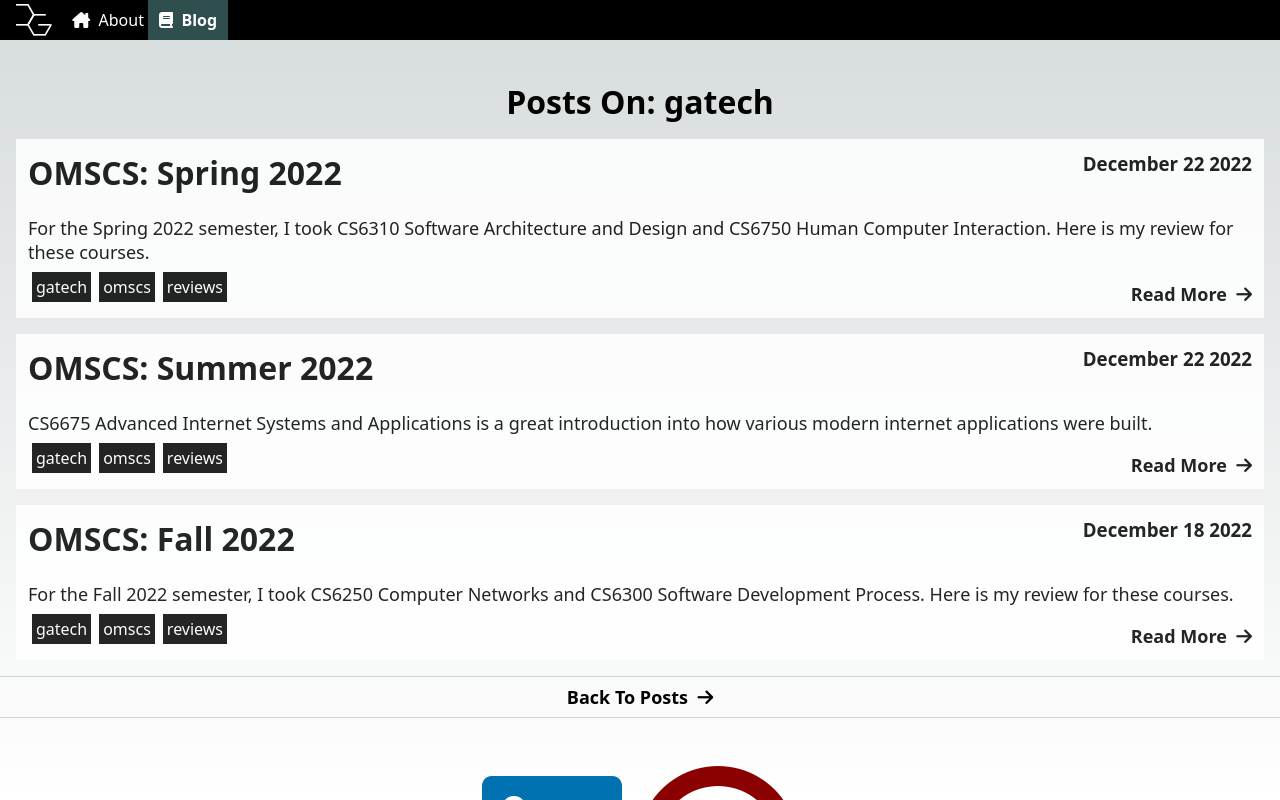
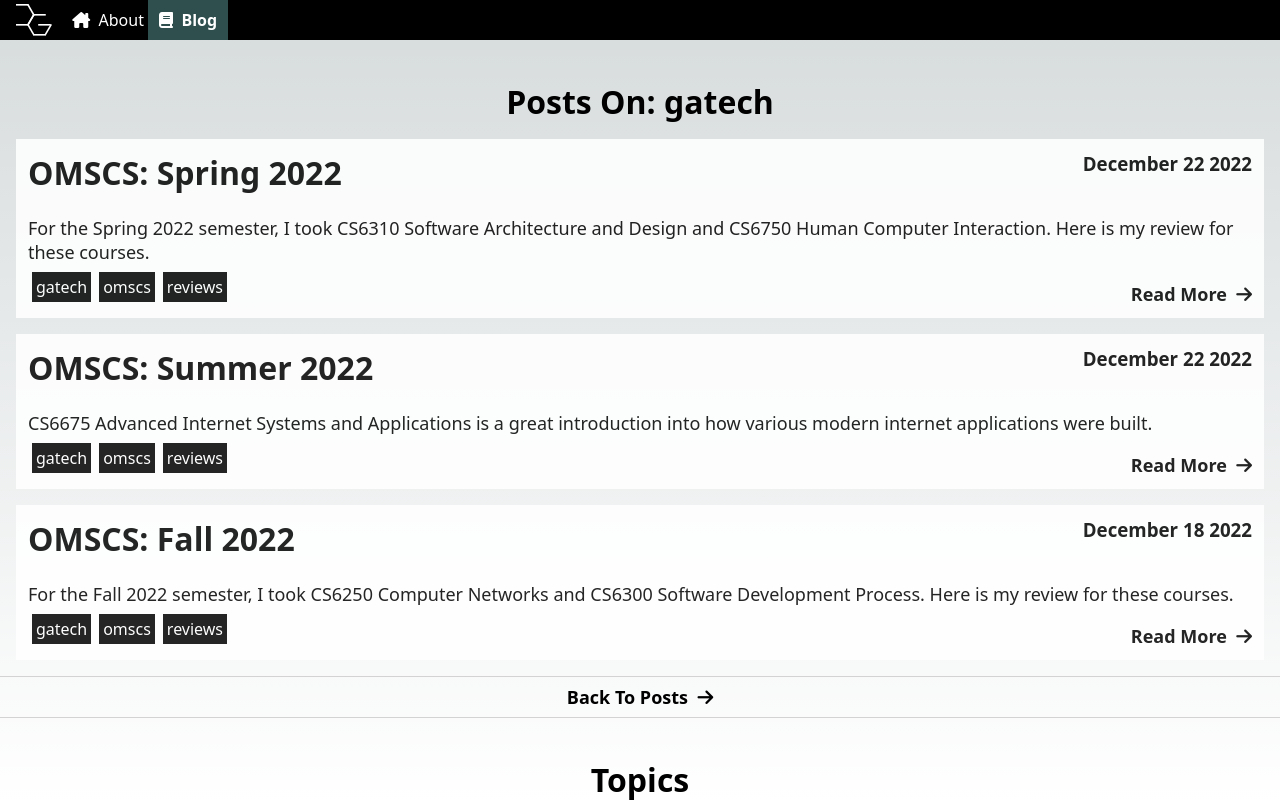
Before and after one commit to charlesgohck/portfolioblogv2, a Next.js app: page /blog/tag/gatech in a window 1280 px wide. Built offline with nearby package versions, Linux system fonts and the light colour scheme.

Commit message:
[BLOG][UI] Modularized topics section

```diff
--- a/components/BackToPostsSection.tsx
+++ b/components/BackToPostsSection.tsx
@@ -1,11 +1,31 @@
 import Link from "next/link";
+import { BLOG_TAGS } from "../utils";
+import FadeInSection from "./FadeInSection";
+import TagChip from "./TagChip";
 
-export default function BackToPostsSection() {
-    return <section className='sectionelement'>
-        <div className='linkelement'>
-            <Link href={'/blog'}>
-                <p><strong>Back To Posts</strong>&nbsp;&nbsp;<i className="fa solid fa-arrow-right" /></p>
-            </Link>
-        </div>
-    </section>
+interface BackToPostsSectionProps {
+    showBackToPostsLink?: boolean
 }
+
+export default function BackToPostsSection(props: BackToPostsSectionProps) {
+    return <div>
+        {
+            props.showBackToPostsLink === null || props.showBackToPostsLink === undefined || props.showBackToPostsLink
+                ? <section className='sectionelement'>
+                    <div className='linkelement'>
+                        <Link href={'/blog'}>
+                            <p><strong>Back To Posts</strong>&nbsp;&nbsp;<i className="fa solid fa-arrow-right" /></p>
+                        </Link>
+                    </div>
+                </section> : <></>
+        }
+        <FadeInSection>
+            <h1 style={{ textAlign: "center", paddingTop: '5vh' }}>Topics</h1>
+        </FadeInSection>
+        <FadeInSection>
+            <div className="sectionelement">
+                {BLOG_TAGS.sort().map(tag => <TagChip tag={tag} />)}
+            </div>
+        </FadeInSection>
+    </div>
+}
```
Also changed, not shown: pages/blog.tsx (+3 -10 lines).
